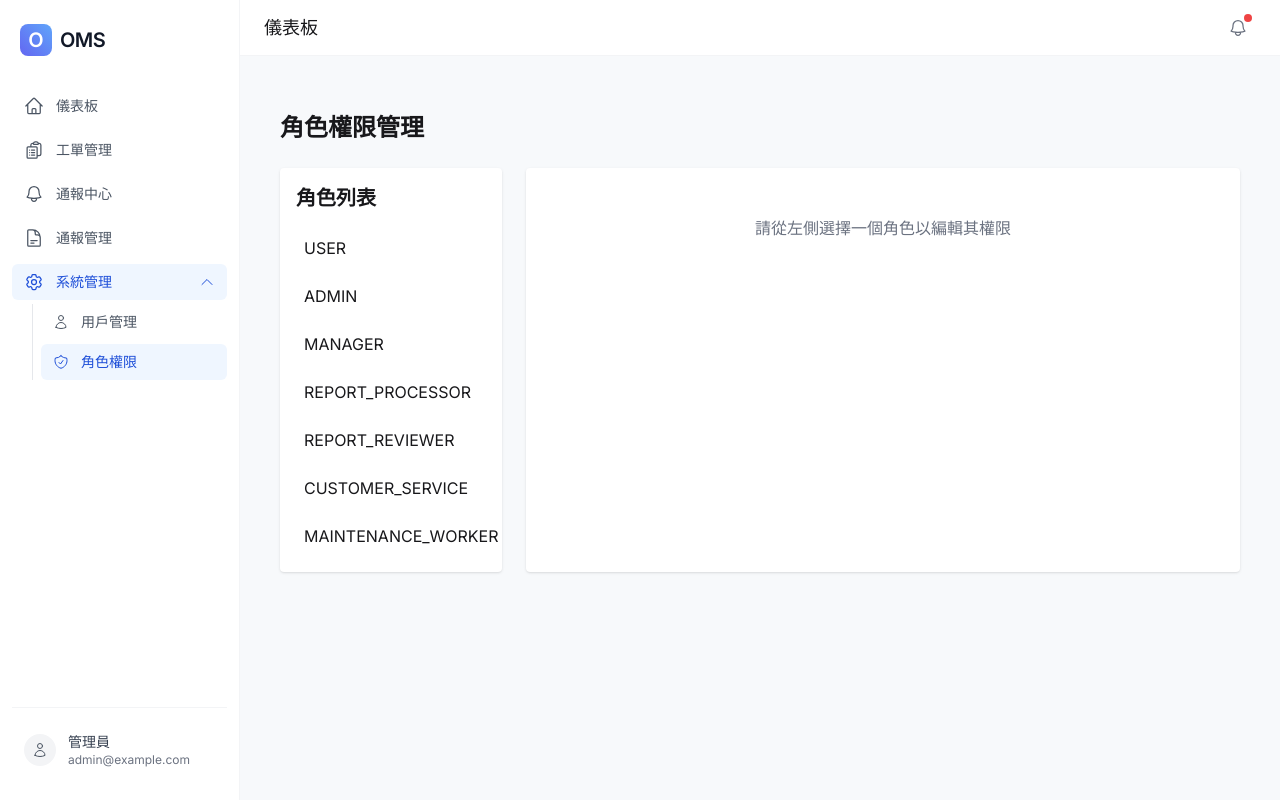
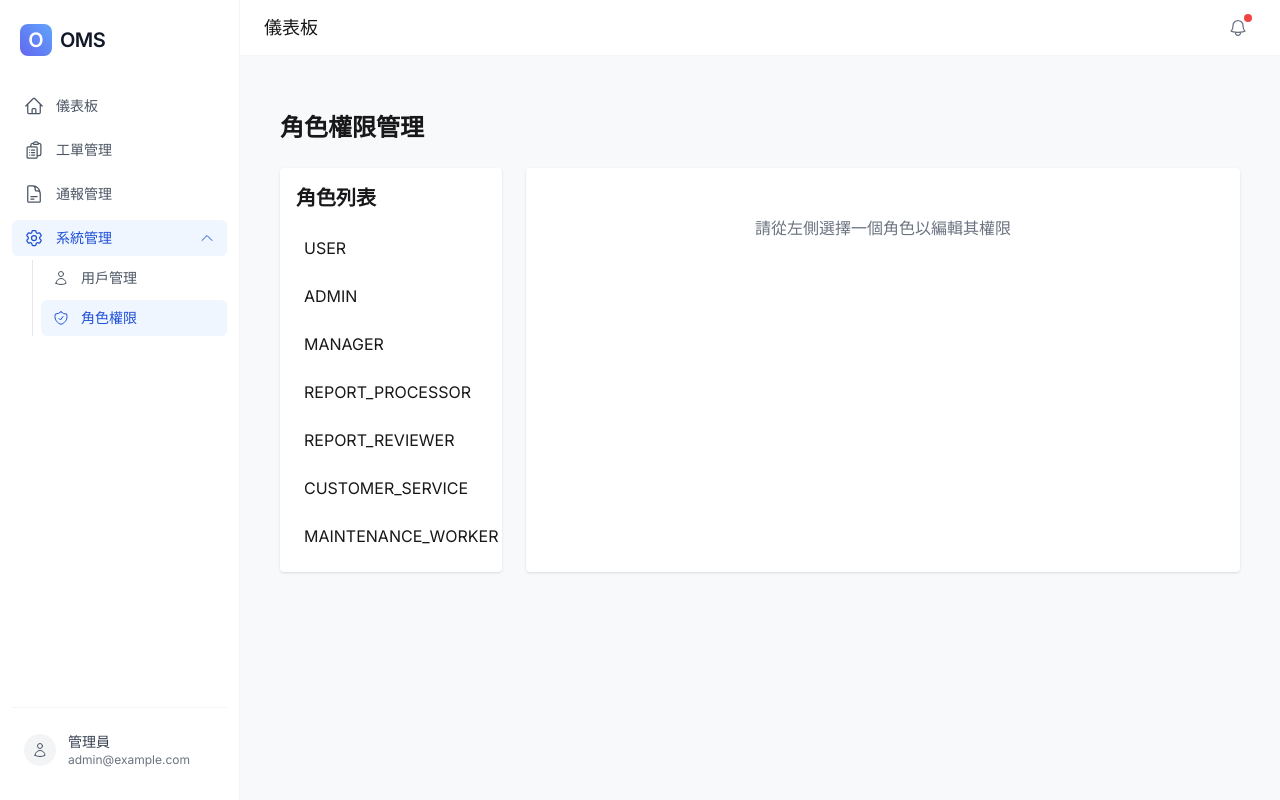
Before and after one commit to jimmy0816/oms, a Next.js app in the folder apps/frontend/: page /admin/roles in a window 1280 px wide. Built offline with nearby package versions, Linux system fonts and the light colour scheme.

Commit message:
Remove 通報中心 (Notification Center) from navigation menu

```diff
--- a/apps/frontend/src/components/Layout.tsx
+++ b/apps/frontend/src/components/Layout.tsx
@@ -39,7 +39,6 @@ export const Layout: React.FC<LayoutProps> = ({ children }) => {
   const navigation = [
     { name: '儀表板', href: '/', icon: HomeIcon },
     { name: '工單管理', href: '/tickets', icon: ClipboardDocumentListIcon },
-    { name: '通報中心', href: '/notifications', icon: BellIcon },
     { name: '通報管理', href: '/reports', icon: DocumentTextIcon },
     {
       name: '系統管理',
```
